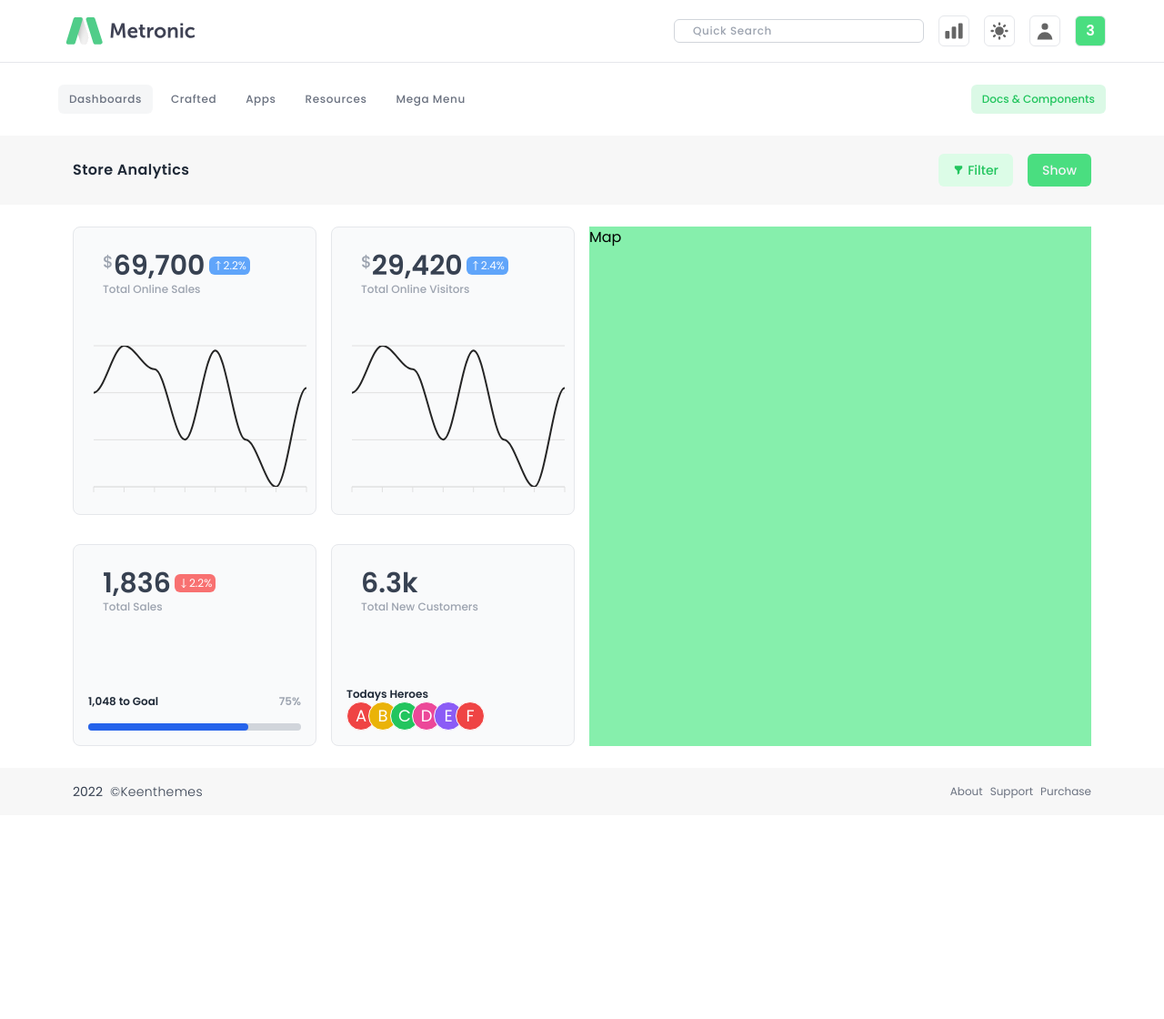
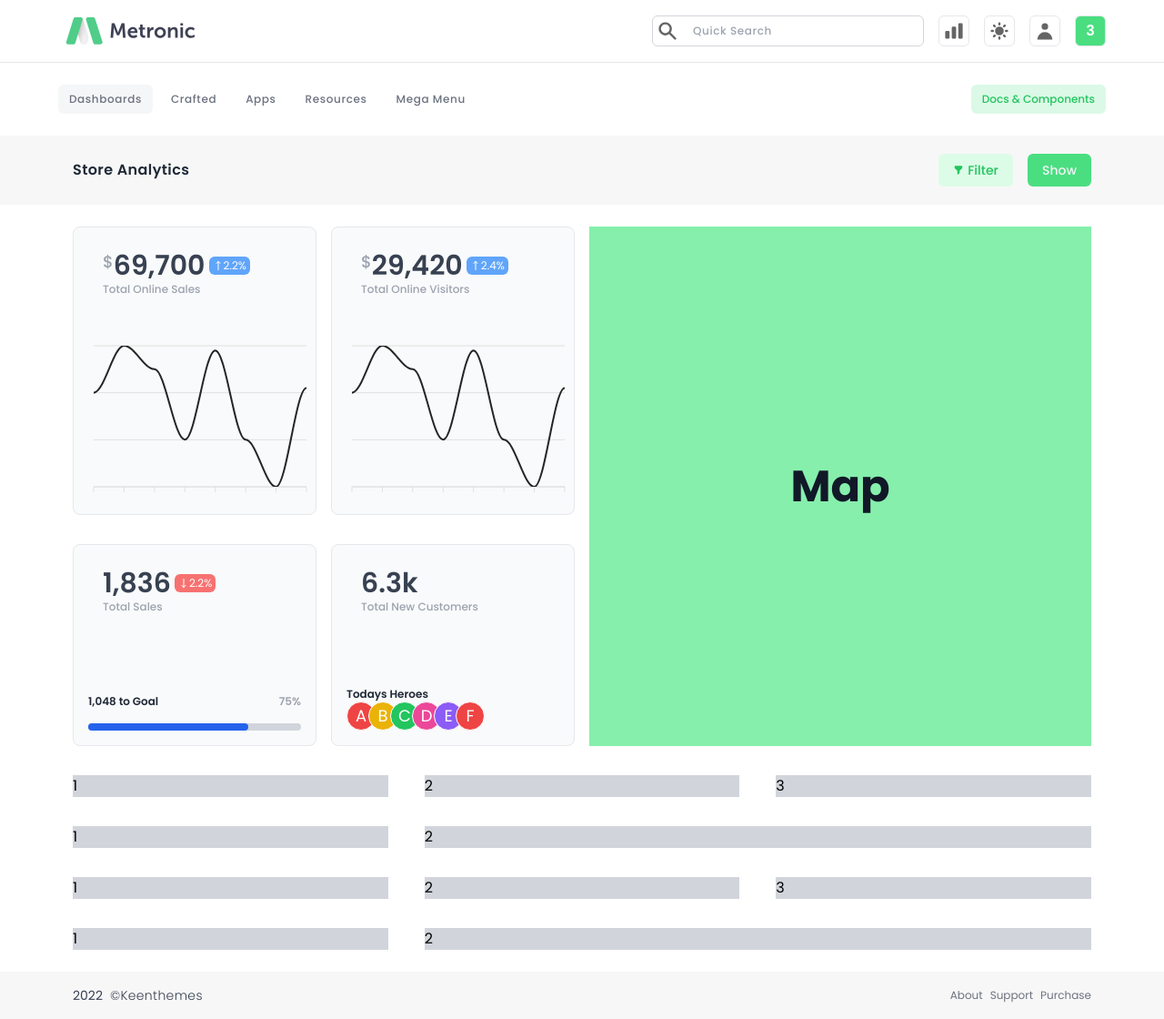
Before and after one commit to shubhamku044/metronic, a Next.js app: page / in a window 1280 px wide. Shown: the whole page at 91% size. Before the commit the page ends 896 px from the top, so only its background shows below. Built offline with nearby package versions, Linux system fonts and the light colour scheme.

Commit message:
created the complete layout for store analytics

```diff
--- a/Components/Header/HeaderTop.jsx
+++ b/Components/Header/HeaderTop.jsx
@@ -32,7 +32,10 @@ const HeaderTop = () => {
         </div>
         <div className="flex items-center space-x-4">
           <div className="group flex cursor-pointer rounded-md border border-gray-300 p-1 hover:bg-slate-200">
-            <SearchIcon className="headerBtn" />
+            <SearchIcon
+              className="h-5 w-5 opacity-60 transition-all duration-200 group-hover:text-green-500
+       group-hover:opacity-90 lg:h-6 lg:w-6"
+            />
             <input
               type="text"
               className="hidden bg-transparent px-4 text-xs font-medium tracking-wider text-gray-800 placeholder:text-gray-400 focus:outline-none sm:block"
--- a/Components/StoreAnalytics.jsx
+++ b/Components/StoreAnalytics.jsx
@@ -3,7 +3,7 @@ import TotalOnlineVisitors from './storeAnalytics/TotalOnlineVisitors'
 
 const StoreAnalytics = () => {
   return (
-    <div className="py-6">
+    <div className="space-y-8 py-6">
       <div className="grid grid-cols-1 gap-4 sm:grid-cols-2 xl:grid-cols-4">
         <div className="">
           <TotalOnlineSales />
@@ -11,7 +11,29 @@ const StoreAnalytics = () => {
         <div className="">
           <TotalOnlineVisitors />
         </div>
-        <div className="bg-green-300 sm:col-span-2">Map</div>
+        <div className="flex min-h-[20rem] items-center justify-center bg-green-300 text-5xl font-bold text-gray-900 sm:col-span-2">
+          Map
+        </div>
+      </div>
+      <div className="grid grid-cols-1 gap-10 lg:grid-cols-2 xl:grid-cols-3">
+        <div className="bg-gray-300">1</div>
+        <div className="bg-gray-300">2</div>
+        <div className="bg-gray-300 lg:col-span-2 xl:col-span-1">3</div>
+      </div>
+      <div className="grid grid-cols-1 gap-10 lg:grid-cols-3">
+        <div className="bg-gray-300">1</div>
+        <div className="bg-gray-300 lg:col-span-2">2</div>
+      </div>
+      <div className="grid grid-cols-1 gap-10 md:grid-cols-2 xl:grid-cols-3">
+        <div className="bg-gray-300">1</div>
+        <div className="bg-gray-300">2</div>
+        <div className="col-span-1 bg-gray-300 md:col-span-2 xl:col-span-1">
+          3
+        </div>
+      </div>
+      <div className="grid grid-cols-1 gap-10 md:grid-cols-3">
+        <div className="bg-gray-300">1</div>
+        <div className="bg-gray-300 md:col-span-2">2</div>
       </div>
     </div>
   )
```
